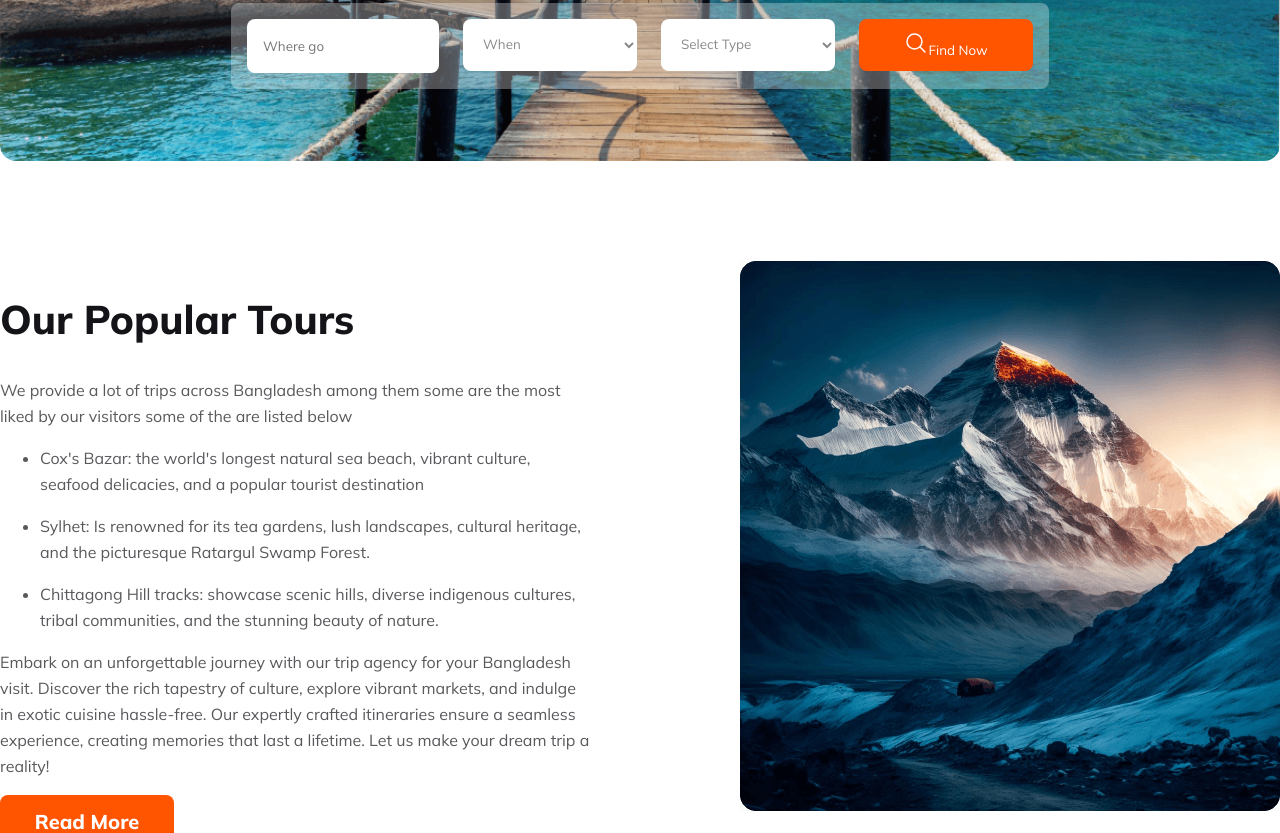
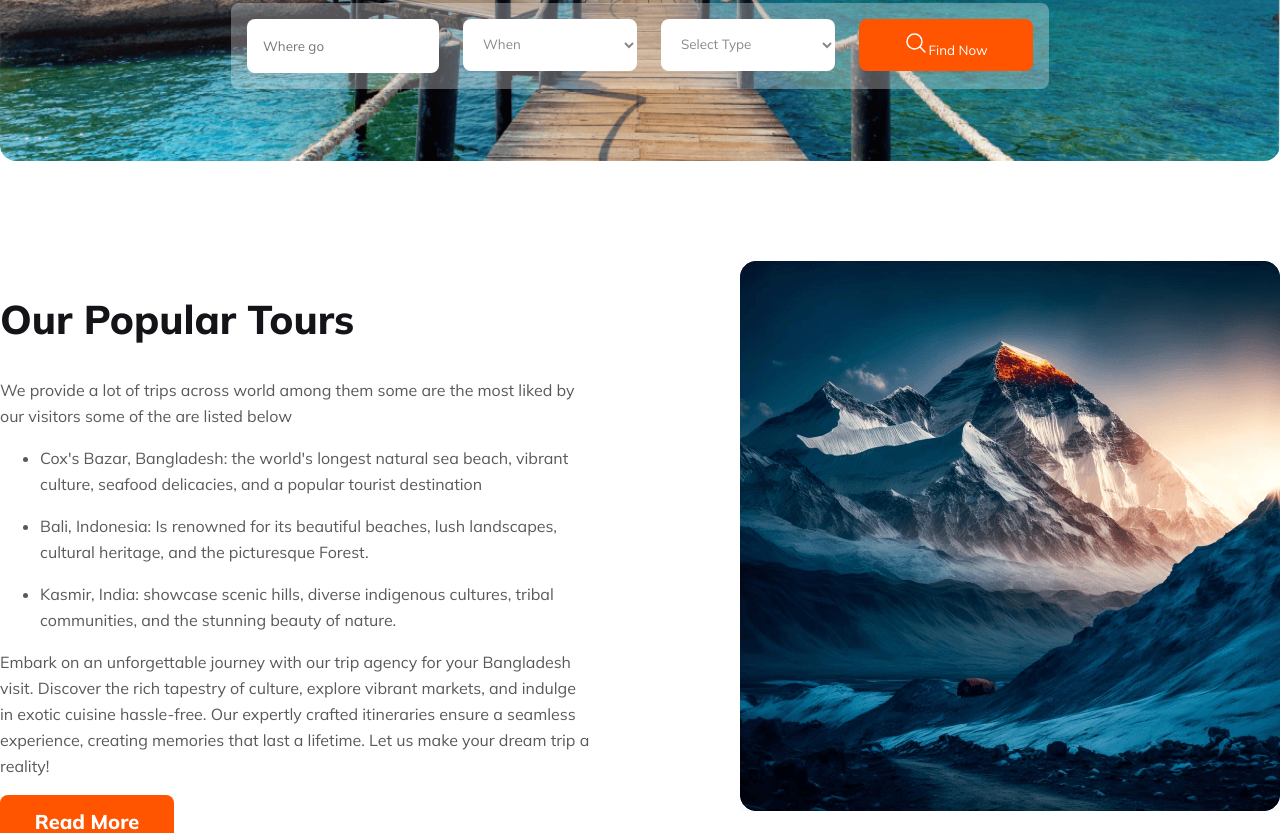
Before and after one commit to AlAmin5550/assignment-2, a plain HTML site: page index.html in a window 1280 px wide. Shown: the part 444-1277 px from the top of the page. Drawn offline with Linux system fonts and the light colour scheme.

Commit message:
final commit

```diff
--- a/index.html
+++ b/index.html
@@ -73,14 +73,14 @@
         <section class="popular-tours">
             <div>
                 <h1 class="section-title">Our Popular Tours</h1>
-                <p class="text">We provide a lot of trips across Bangladesh among them some are the most liked by our
+                <p class="text">We provide a lot of trips across world among them some are the most liked by our
                     visitors some of the are listed below</p>
                 <ul>
-                    <li class="text">Cox's Bazar: the world's longest natural sea beach, vibrant culture, seafood
+                    <li class="text">Cox's Bazar, Bangladesh: the world's longest natural sea beach, vibrant culture, seafood
                         delicacies, and a popular tourist destination</li>
-                    <li class="text">Sylhet: Is renowned for its tea gardens, lush landscapes, cultural heritage, and
-                        the picturesque Ratargul Swamp Forest.</li>
-                    <li class="text">Chittagong Hill tracks: showcase scenic hills, diverse indigenous cultures, tribal
+                    <li class="text">Bali, Indonesia: Is renowned for its beautiful beaches, lush landscapes, cultural heritage, and
+                        the picturesque Forest.</li>
+                    <li class="text">Kasmir, India: showcase scenic hills, diverse indigenous cultures, tribal
                         communities, and the stunning beauty of nature.</li>
                 </ul>
                 <p class="text">Embark on an unforgettable journey with our trip agency for your Bangladesh visit.
```
